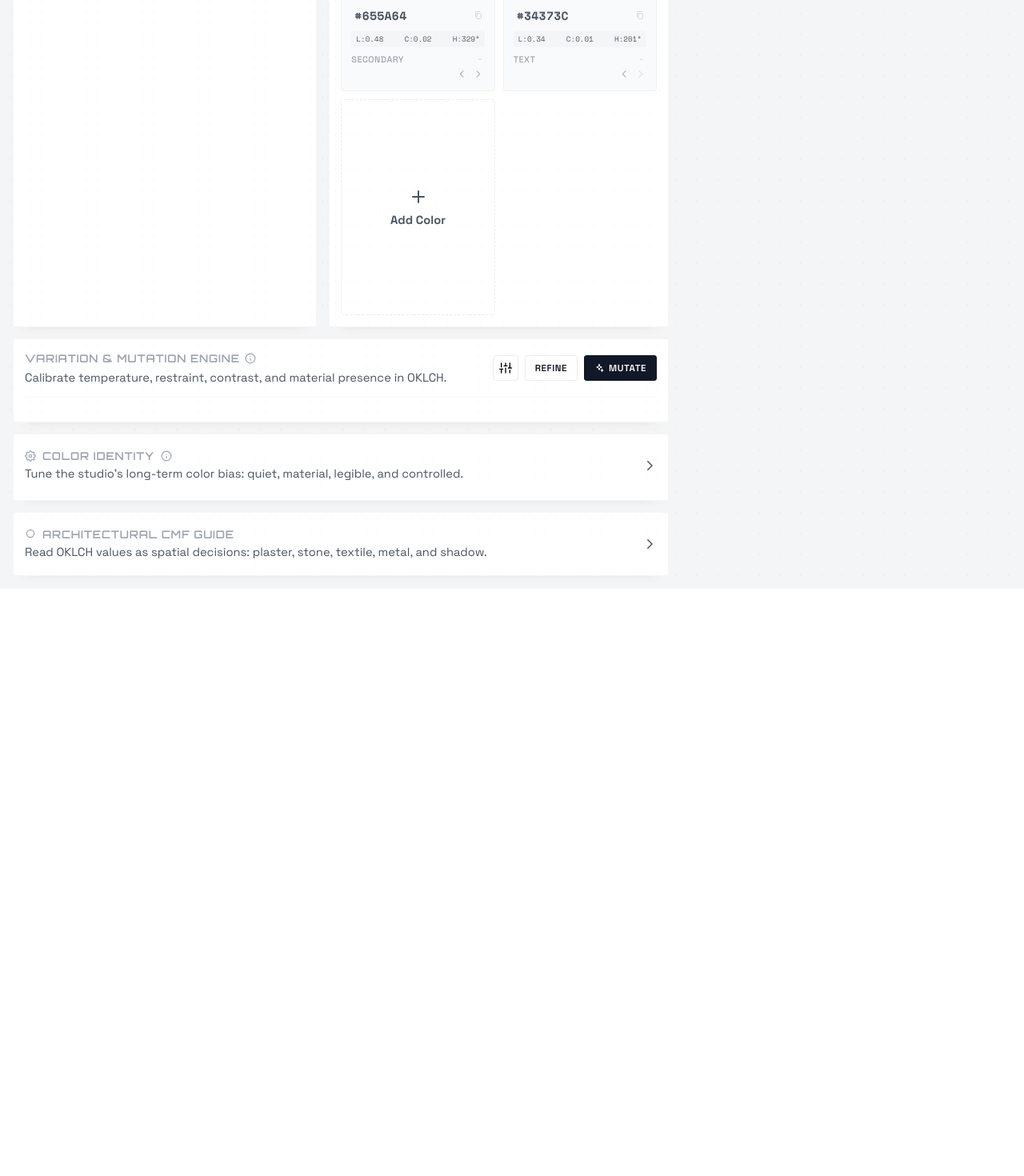
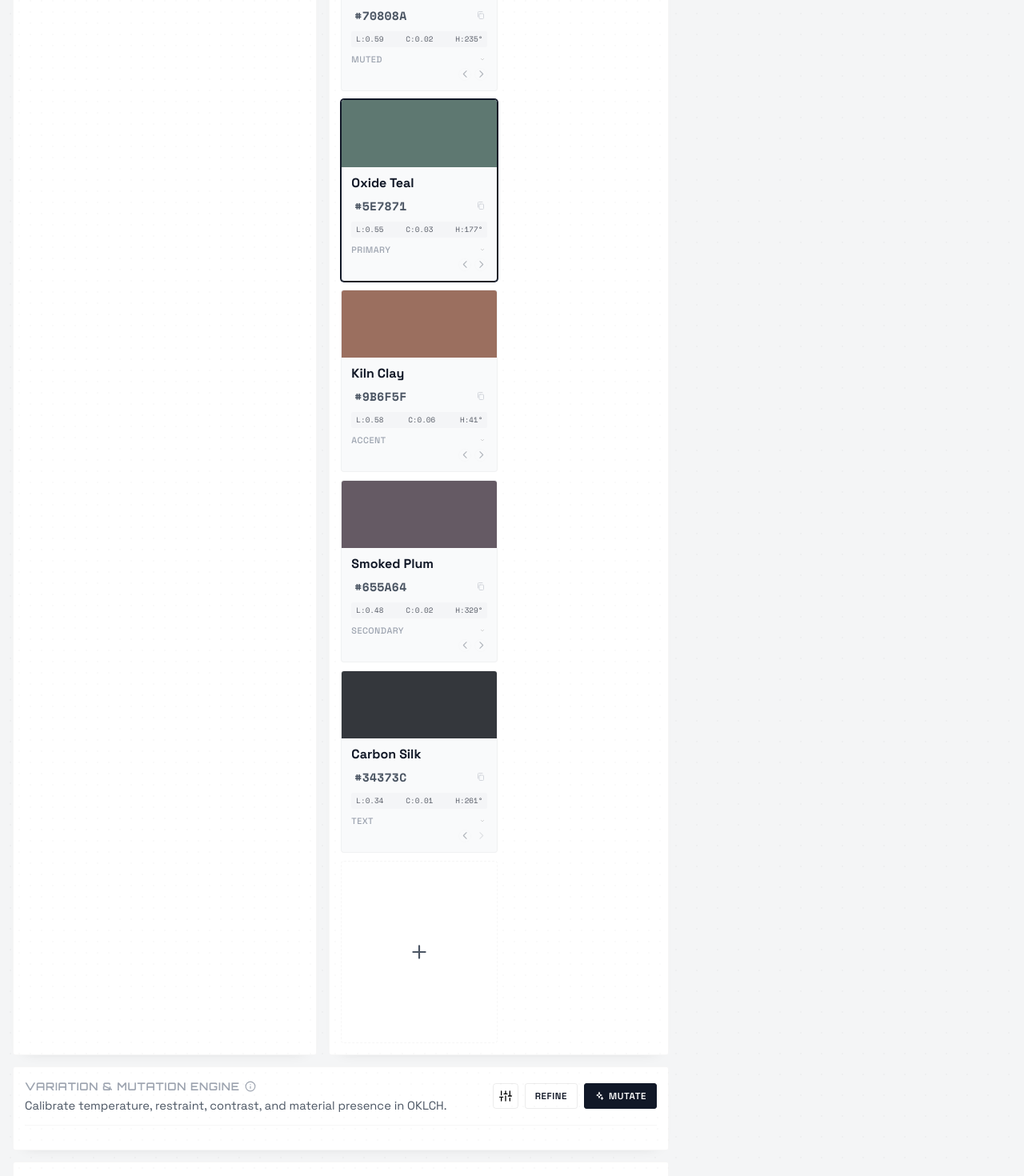
Before and after one commit to jlgtz1998/jlgtz1998.github.io, a Next.js app: page /CRAN3O_Color_Studio/ in a window 1280 px wide. Shown: the part 1140-2610 px from the top of the page at 80% size. Before the commit the page ends 1876 px from the top, so only its background shows below. Built offline with nearby package versions, Linux system fonts and the light colour scheme.

Commit message:
fix(ui): improve palette add color and hex editing

```diff
--- a/app/globals.css
+++ b/app/globals.css
@@ -395,7 +395,9 @@ input[type="number"] {
 .swatches-grid {
   display: grid;
   gap: 10px;
-  grid-template-columns: repeat(auto-fit, minmax(155px, 1fr));
+  grid-template-columns: repeat(auto-fill, minmax(184px, 196px));
+  justify-content: start;
+  align-items: stretch;
 }
 
 .swatch-card {
@@ -405,6 +407,7 @@ input[type="number"] {
   display: flex;
   flex-direction: column;
   height: clamp(228px, 16vw, 272px);
+  min-width: 0;
   overflow: hidden;
   position: relative;
   transition: transform 0.12s ease, border-color 0.12s ease, box-shadow 0.12s ease;
@@ -590,7 +593,16 @@ input[type="number"] {
   outline: none;
   padding: 2px 3px;
   text-transform: uppercase;
+  user-select: text;
+  -webkit-user-select: text;
   width: 104px;
+}
+
+.swatch-hex-input::selection,
+.harmony-strip-hex::selection,
+.swatch-add-hex-input::selection {
+  background: rgba(124, 132, 145, 0.38);
+  color: var(--text-primary);
 }
 
 .swatch-hex-input:hover,
@@ -1836,32 +1848,112 @@ input[type='range'].blender-slider::-moz-range-track {
 
 /* Swatch add card */
 .swatch-add-card {
-  height: 270px;
-  background: transparent;
-  border: 1.5px dashed var(--border-medium);
+  height: clamp(228px, 16vw, 272px);
+  background: #ffffff;
+  border: 1px dashed var(--border-light);
   border-radius: 4px;
   display: flex;
   flex-direction: column;
   align-items: center;
   justify-content: center;
-  gap: 8px;
+  gap: 12px;
   color: var(--text-secondary);
   cursor: pointer;
-  transition: all 0.15s ease;
-}
-
-.swatch-add-card:hover {
+  min-width: 0;
+  position: relative;
+  transition: border-color 0.15s ease, box-shadow 0.15s ease, color 0.15s ease;
+}
+
+.swatch-add-card:hover,
+.swatch-add-card:focus-within {
   border-color: var(--button-dark);
   color: var(--text-primary);
-  background: rgba(255, 255, 255, 0.02);
-}
-
-.swatch-add-card span {
-  font-family: var(--font-sans);
-  font-size: var(--font-size-base);
-  font-weight: 700;
-  letter-spacing: normal;
-  text-transform: none;
+  box-shadow: inset 0 0 0 1px rgba(11, 18, 32, 0.04);
+}
+
+.swatch-add-icon {
+  align-items: center;
+  border-radius: 50%;
+  color: var(--text-secondary);
+  display: flex;
+  height: 34px;
+  justify-content: center;
+  transition: color 0.15s ease, transform 0.15s ease;
+  width: 34px;
+}
+
+.swatch-add-card:hover .swatch-add-icon,
+.swatch-add-card:focus-within .swatch-add-icon {
+  color: var(--button-dark);
+  transform: translateY(-2px);
+}
+
+.swatch-add-controls {
+  align-items: center;
+  bottom: 14px;
+  display: flex;
+  gap: 6px;
+  left: 14px;
+  opacity: 0;
+  pointer-events: none;
+  position: absolute;
+  right: 14px;
+  transform: translateY(4px);
+  transition: opacity 0.15s ease, transform 0.15s ease;
+}
+
+.swatch-add-card:hover .swatch-add-controls,
+.swatch-add-card:focus-within .swatch-add-controls {
+  opacity: 1;
+  pointer-events: auto;
+  transform: translateY(0);
+}
+
+.swatch-add-hex-input {
+  background: var(--bg-input);
+  border: 1px solid var(--border-light);
+  border-radius: 2px;
+  color: var(--text-primary);
+  flex: 1;
+  font-family: var(--font-mono);
+  font-size: var(--font-size-xs);
+  font-weight: 700;
+  min-width: 0;
+  outline: none;
+  padding: 5px 6px;
+  text-align: center;
+  text-transform: uppercase;
+  user-select: text;
+  -webkit-user-select: text;
+}
+
+.swatch-add-hex-input:focus {
+  border-color: var(--button-dark);
+  background: var(--bg-object);
+}
+
+.swatch-add-hex-input.invalid {
+  border-color: rgba(220, 38, 38, 0.48);
+  color: var(--button-red);
+}
+
+.swatch-add-paste-btn {
+  align-items: center;
+  background: var(--bg-input);
+  border: 1px solid var(--border-light);
+  border-radius: 2px;
+  color: var(--text-secondary);
+  cursor: pointer;
+  display: flex;
+  height: 28px;
+  justify-content: center;
+  padding: 0;
+  width: 28px;
+}
+
+.swatch-add-paste-btn:hover {
+  border-color: var(--border-medium);
+  color: var(--text-primary);
 }
 
 /* ==========================================================================
@@ -2051,15 +2143,15 @@ button:disabled,
 }
 
 .harmony-swatch-strip {
-  flex: 0 0 clamp(116px, 8.4vw, 154px);
-  display: flex;
-  flex-direction: column;
-  background: var(--bg-panel);
-  border: 1px solid var(--border-medium);
+  flex: 0 0 clamp(136px, 9vw, 162px);
+  display: flex;
+  flex-direction: column;
+  background: var(--bg-panel-deep);
+  border: 1px solid var(--border-light);
   border-radius: 4px;
   overflow: hidden;
   transition: border-color var(--transition-fast) ease, box-shadow var(--transition-fast) ease;
-  min-width: 116px;
+  min-width: 136px;
   scroll-snap-align: start;
   height: 295px;
   flex-shrink: 0;
@@ -2082,7 +2174,7 @@ button:disabled,
 }
 
 .harmony-strip-badge {
-  background: rgba(0, 0, 0, 0.45);
+  background: rgba(0, 0, 0, 0.48);
   color: #ffffff;
   font-family: var(--font-mono);
   font-size: var(--font-size-xxs);
@@ -2100,7 +2192,7 @@ button:disabled,
 }
 
 .harmony-strip-btn {
-  background: rgba(0, 0, 0, 0.45);
+  background: rgba(0, 0, 0, 0.48);
   border: none;
   color: rgba(255, 255, 255, 0.85);
   cursor: pointer;
@@ -2126,8 +2218,8 @@ button:disabled,
   padding: 8px;
   display: flex;
   flex-direction: column;
-  gap: 8px;
-  background: var(--bg-panel);
+  gap: 7px;
+  background: var(--bg-panel-deep);
   border-top: 1px solid var(--border-light);
 }
 
@@ -2141,7 +2233,7 @@ button:disabled,
   font-size: var(--font-size-xs);
   font-weight: 700;
   letter-spacing: 0;
-  text-align: center;
+  text-align: left;
   padding: 2px 0;
   overflow: hidden;
   text-overflow: ellipsis;
@@ -2156,14 +2248,22 @@ button:disabled,
 .harmony-strip-hex {
   width: 100%;
   background: var(--bg-input);
-  border: 1px solid var(--border-medium);
-  border-radius: 3px;
+  border: 1px solid var(--border-light);
+  border-radius: 2px;
   color: var(--text-primary);
   font-family: var(--font-mono);
   font-size: var(--font-size-xs);
   font-weight: 700;
-  text-align: center;
-  padding: 4px 0;
+  outline: none;
+  padding: 4px 6px;
+  text-align: left;
+  user-select: text;
+  -webkit-user-select: text;
+}
+
+.harmony-strip-hex:focus {
+  border-color: var(--button-dark);
+  background: var(--bg-object);
 }
 
 .harmony-strip-hex.invalid {
--- a/app/page.tsx
+++ b/app/page.tsx
@@ -79,6 +79,8 @@ export default function Cran3oColorStudio() {
   const [historyIndex, setHistoryIndex] = useState(-1);
   const [localOklch, setLocalOklch] = useState<OklchColor | null>(null);
   const [hexDrafts, setHexDrafts] = useState<Record<string, string>>({});
+  const [addColorDraft, setAddColorDraft] = useState('');
+  const [addColorInvalid, setAddColorInvalid] = useState(false);
   const [slidersOpen, setSlidersOpen] = useState(false);
   const [pickerShape, setPickerShape] = useState<PickerShape>('wheel');
   const [colorMemoryBank, setColorMemoryBank] = useState<Record<number, ColorData>>({});
@@ -375,19 +377,57 @@ export default function Cran3oColorStudio() {
     pushHistory(nextColors);
   };
 
-  const handleAddColor = () => {
+  const handleAddColor = (hexOverride?: string) => {
     if (colors.length >= MAX_PALETTE_SIZE) return;
+
+    const normalizedHex = hexOverride ? normalizeHexDraft(hexOverride) : null;
     const baseColor = activeColor || colors[colors.length - 1];
-    if (!baseColor) return;
-    const newColor = mutateColor(baseColor, 'subtle');
+    if (!baseColor && !normalizedHex) return;
+
+    const newColor = normalizedHex
+      ? createColorFromHex(normalizedHex, generateColorName(hexToOklch(normalizedHex)))
+      : mutateColor(baseColor, 'subtle');
     newColor.id = `color-${Date.now()}`;
     newColor.locked = false;
+    newColor.role = roleForIndex(mode, colors.length);
 
     const nextColors = [...colors, newColor];
     setPaletteSize(nextColors.length);
     setColorsKeepingActive(nextColors);
     setActiveColorId(newColor.id);
+    setAddColorDraft('');
+    setAddColorInvalid(false);
     pushHistory(nextColors);
+  };
+
+  const commitAddColorDraft = () => {
+    if (!addColorDraft.trim()) {
+      setAddColorInvalid(false);
+      return;
+    }
+
+    const nextHex = normalizeHexDraft(addColorDraft);
+    if (!nextHex) {
+      setAddColorInvalid(true);
+      return;
+    }
+
+    handleAddColor(nextHex);
+  };
+
+  const handlePasteAddColor = async () => {
+    try {
+      const text = await navigator.clipboard.readText();
+      const nextHex = normalizeHexDraft(text);
+      if (!nextHex) {
+        setAddColorDraft(text.trim().toUpperCase());
+        setAddColorInvalid(true);
+        return;
+      }
+      handleAddColor(nextHex);
+    } catch {
+      setAddColorInvalid(true);
+    }
   };
 
   const handleGenerateHarmony = () => {
@@ -1207,6 +1247,7 @@ export default function Cran3oColorStudio() {
                                 spellCheck={false}
                                 draggable={false}
                                 aria-label={`${lang === 'es' ? 'Editar valor HEX para' : 'Edit HEX value for'} ${color.displayName}`}
+                                onMouseDown={(event) => event.stopPropagation()}
                                 onDragStart={(event) => event.stopPropagation()}
                                 onClick={(event) => event.stopPropagation()}
                                 onChange={(event) => handleHexDraftChange(color.id, event.target.value)}
@@ -1314,14 +1355,64 @@ export default function Cran3oColorStudio() {
                       );
                     })}
                     {colors.length < MAX_PALETTE_SIZE && (
-                      <button
+                      <div
                         className="swatch-add-card"
-                        onClick={handleAddColor}
+                        role="button"
+                        tabIndex={0}
+                        onClick={() => {
+                          if (!addColorDraft.trim()) handleAddColor();
+                        }}
+                        onKeyDown={(event) => {
+                          if (event.key === 'Enter' && event.currentTarget === event.target) {
+                            handleAddColor();
+                          }
+                        }}
                         title={t('addColor')}
                       >
-                        <MaterialIcon name="add" size={24} />
-                        <span>{t('addColor')}</span>
-                      </button>
+                        <div className="swatch-add-icon">
+                          <MaterialIcon name="add" size={26} />
+                        </div>
+                        <div className="swatch-add-controls">
+                          <input
+                            className={`swatch-add-hex-input ${addColorInvalid ? 'invalid' : ''}`}
+                            value={addColorDraft}
+                            placeholder="#A9A7A1"
+                            spellCheck={false}
+                            onMouseDown={(event) => event.stopPropagation()}
+                            onClick={(event) => event.stopPropagation()}
+                            onChange={(event) => {
+                              setAddColorDraft(event.target.value.toUpperCase());
+                              setAddColorInvalid(false);
+                            }}
+                            onBlur={commitAddColorDraft}
+                            onKeyDown={(event) => {
+                              event.stopPropagation();
+                              if (event.key === 'Enter') {
+                                commitAddColorDraft();
+                                event.currentTarget.blur();
+                              }
+                              if (event.key === 'Escape') {
+                                setAddColorDraft('');
+                                setAddColorInvalid(false);
+                                event.currentTarget.blur();
+                              }
+                            }}
+                            aria-label={lang === 'es' ? 'Agregar color por codigo HEX' : 'Add color by HEX code'}
+                          />
+                          <button
+                            className="swatch-add-paste-btn"
+                            type="button"
+                            title={lang === 'es' ? 'Pegar HEX del portapapeles' : 'Paste HEX from clipboard'}
+                            onMouseDown={(event) => event.preventDefault()}
+                            onClick={(event) => {
+                              event.stopPropagation();
+                              handlePasteAddColor();
+                            }}
+                          >
+                            <MaterialIcon name="content_copy" size={12} />
+                          </button>
+                        </div>
+                      </div>
                     )}
                   </div>
                 </section>
@@ -1798,8 +1889,14 @@ export default function Cran3oColorStudio() {
                           onChange={(e) => handleHexDraftChange(color.id, e.target.value)}
                           onBlur={() => commitHexChange(color.id)}
                           onKeyDown={(e) => {
+                            e.stopPropagation();
                             if (e.key === 'Enter') e.currentTarget.blur();
+                            if (e.key === 'Escape') {
+                              setHexDrafts((drafts) => ({ ...drafts, [color.id]: color.hex.toUpperCase() }));
+                              e.currentTarget.blur();
+                            }
                           }}
+                          onMouseDown={(e) => e.stopPropagation()}
                           onClick={(e) => e.stopPropagation()}
                           spellCheck={false}
                         />
```
